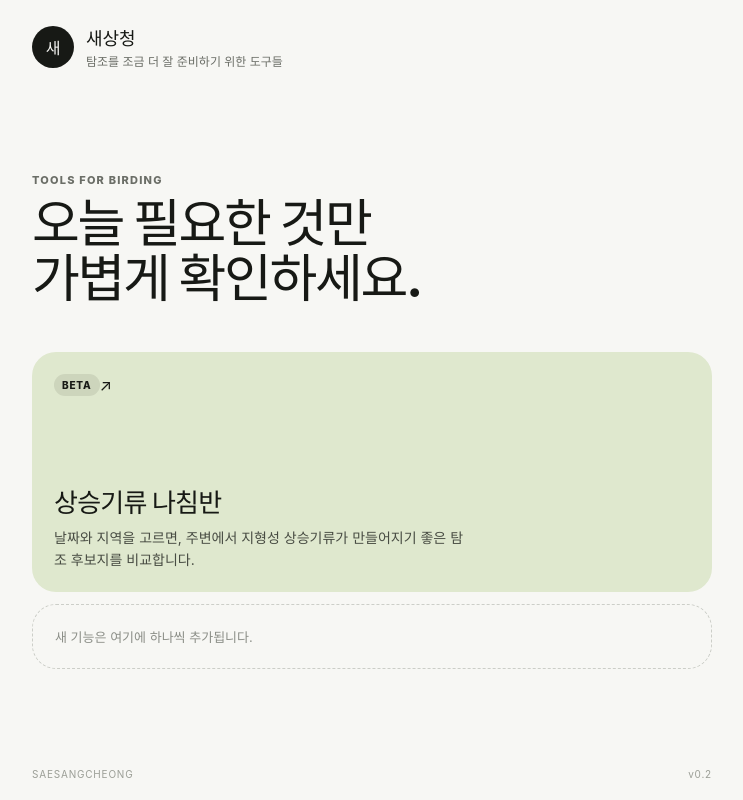
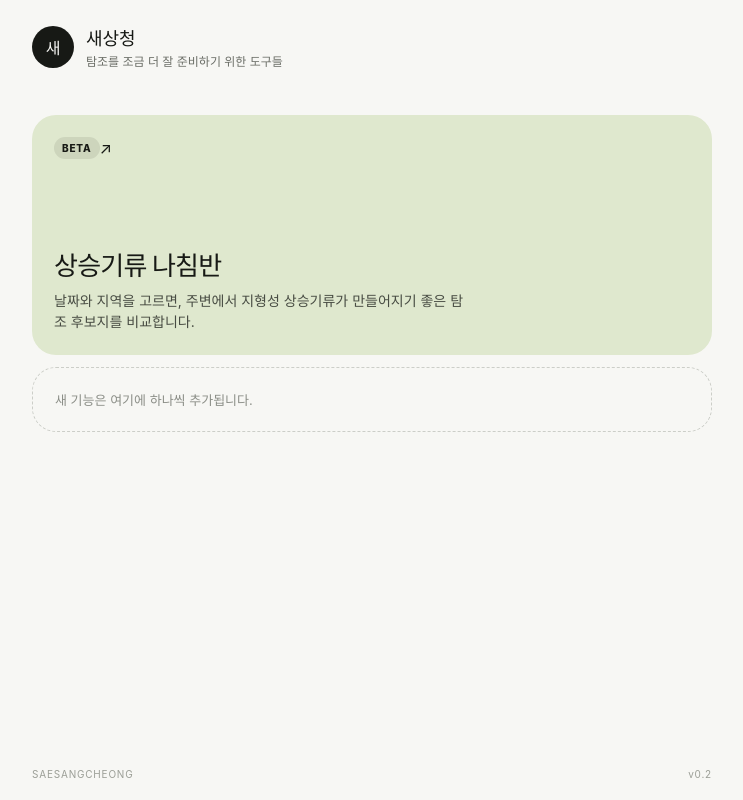
Before and after one commit to bj7376/saecast, a React (Vite) app: page / in a window 1280 px wide. Shown: the whole page, without its empty margins (268-1011 px from the left). Built offline with nearby package versions, Linux system fonts and the light colour scheme.

Commit message:
Simplify home screen

```diff
--- a/src/App.tsx
+++ b/src/App.tsx
@@ -98,11 +98,6 @@ function Home({ onOpenCompass }: { onOpenCompass: () => void }) {
           <p>탐조를 조금 더 잘 준비하기 위한 도구들</p>
         </div>
       </header>
-
-      <section className="home-intro">
-        <p className="eyebrow">TOOLS FOR BIRDING</p>
-        <h2>오늘 필요한 것만<br />가볍게 확인하세요.</h2>
-      </section>
 
       <section className="feature-list">
         <button className="feature-card" onClick={onOpenCompass}>
```
